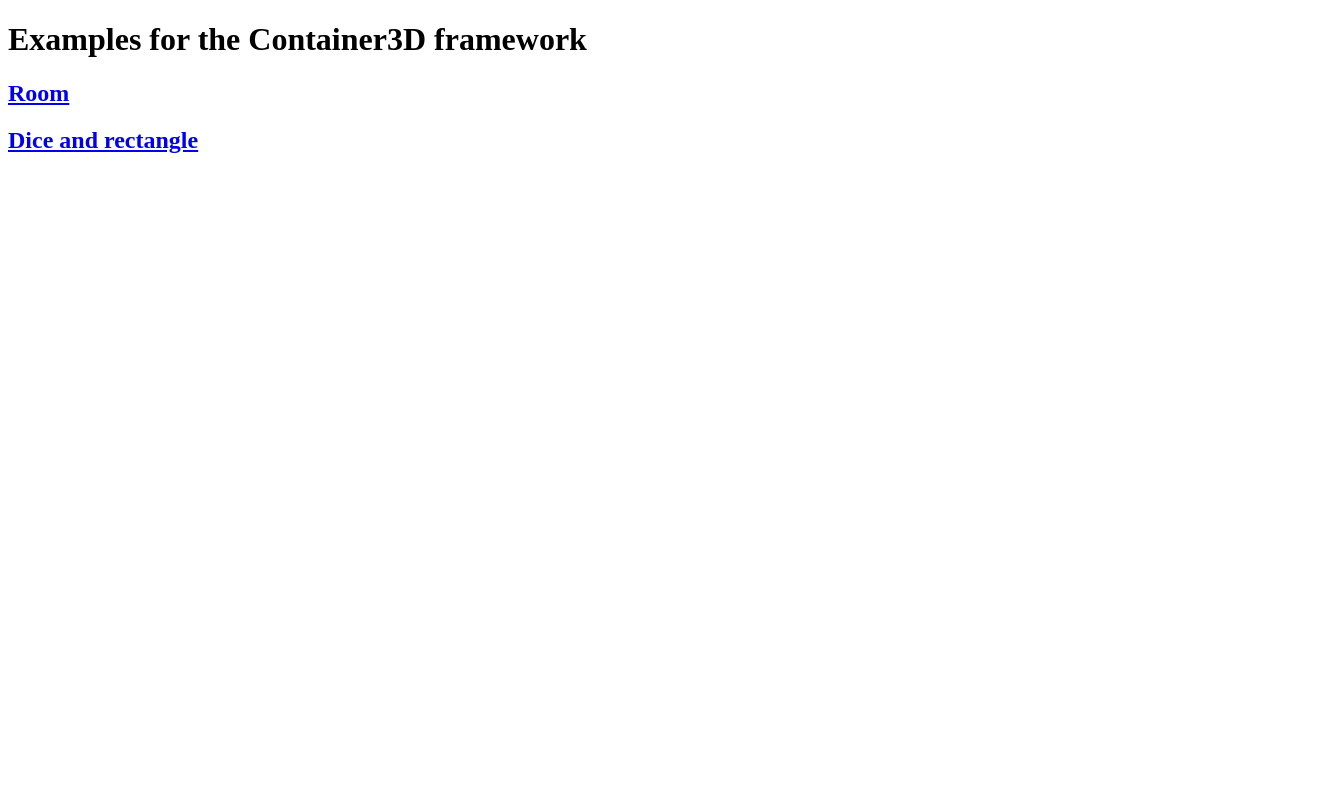
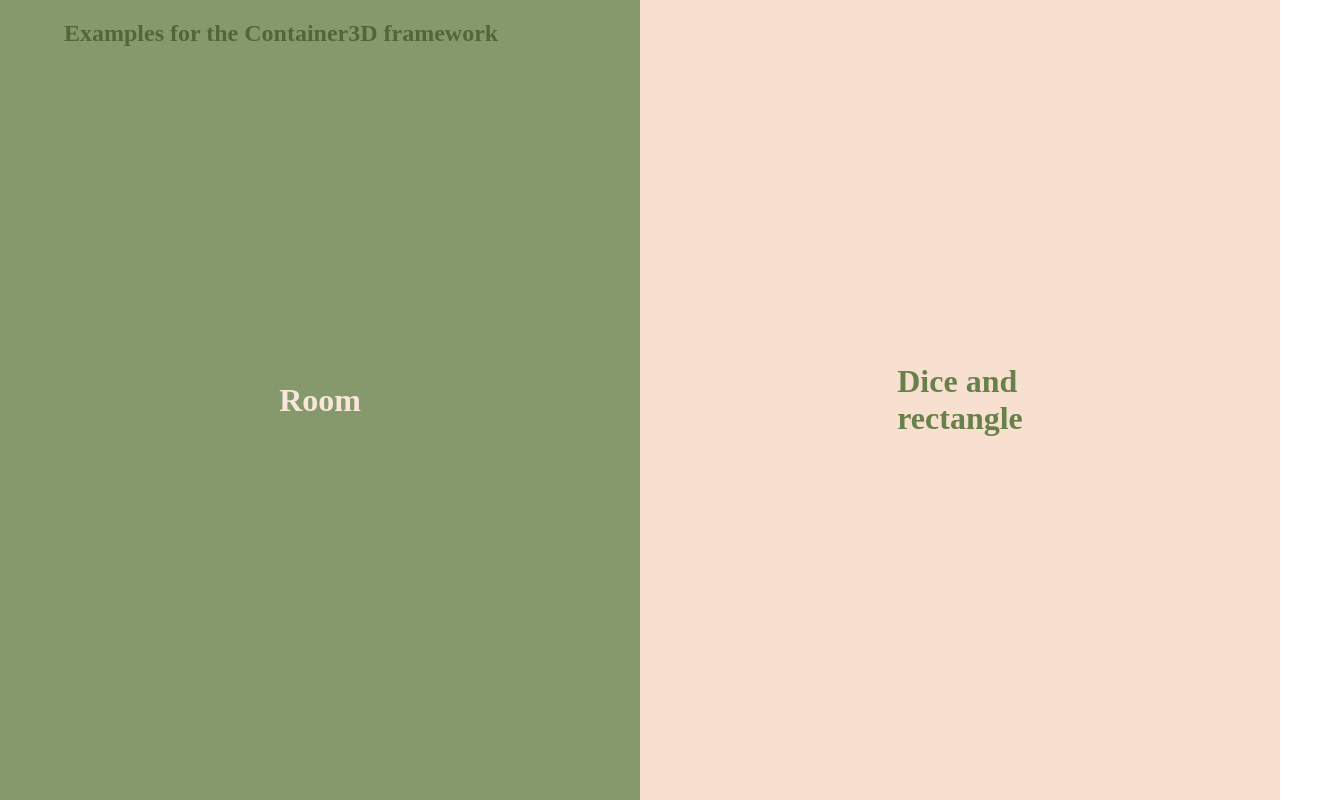
Before and after one commit to zimown/Container3D-framework, a plain HTML site: page index.html in a window 1280 px wide. Shown: the whole page, 1343 px wide, since content can reach past the window. Drawn offline with Linux system fonts and the light colour scheme.

Commit message:
updated startpage

```diff
--- a/index.html
+++ b/index.html
@@ -5,11 +5,18 @@
     <meta http-equiv="X-UA-Compatible" content="IE=edge">
     <meta name="viewport" content="width=device-width, initial-scale=1.0">
     <title>Container3D-framework</title>
+    <link href="style.css" rel="stylesheet" type="text/css"/>
 </head>
 <body>
-    <h1>Examples for the Container3D framework</h1>
-    <a href="room/index.html"><h2>Room</h2></a>
-    <a href="dice/index.html"><h2>Dice and rectangle</h2></a>
+    <h2>Examples for the Container3D framework</h2>
+    <main>
+        <div id="room">
+            <a href="room/index.html"><h1>Room</h1></a>
+        </div>
+        <div id="dice">
+            <a href="dice/index.html"><h1>Dice and rectangle</h1></a>
+        </div>
+    </main>
 
 </body>
 </html>
--- /dev/null
+++ b/style.css
@@ -0,0 +1,49 @@
+body {
+    margin: 0;
+
+}
+
+main {
+    display: grid;
+    grid-template-columns: 50% 50%;
+    grid-template-rows: 100vh;
+    grid-template-areas:
+       "room  dice";
+
+}
+
+h2 {
+    position: fixed;
+    left: 5%;
+}
+
+#room {
+    grid-area: room;
+    background-color: #688049;
+}
+
+#room a {
+    color: #f8e0d1;
+    text-decoration: none;
+    padding: 50%;
+}
+
+#dice {
+    grid-area: dice;
+    background-color: #f8e0d1;
+}
+
+#dice a {
+    color: #688049;
+    text-decoration: none;
+    padding: 50%;
+}
+
+#room, #dice {
+    display: grid;
+    place-items: center;
+}
+
+#room:hover, #dice:hover {
+    opacity: 0.8;
+}
```
Also changed, not shown: room/index.html (+1 -1 lines).
